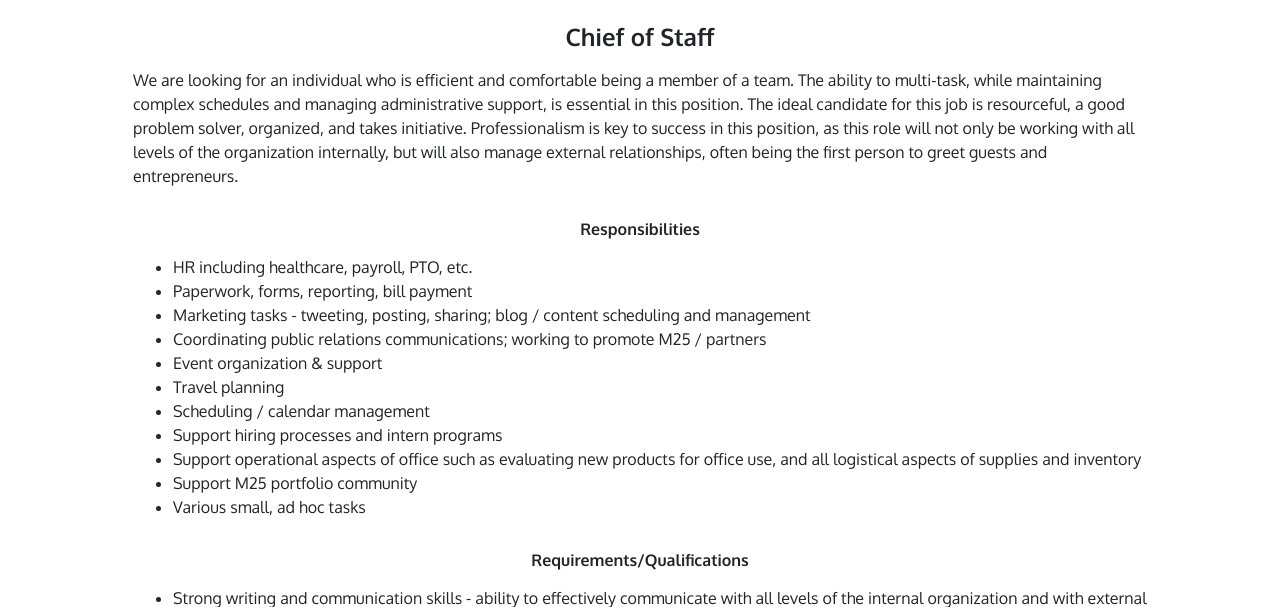
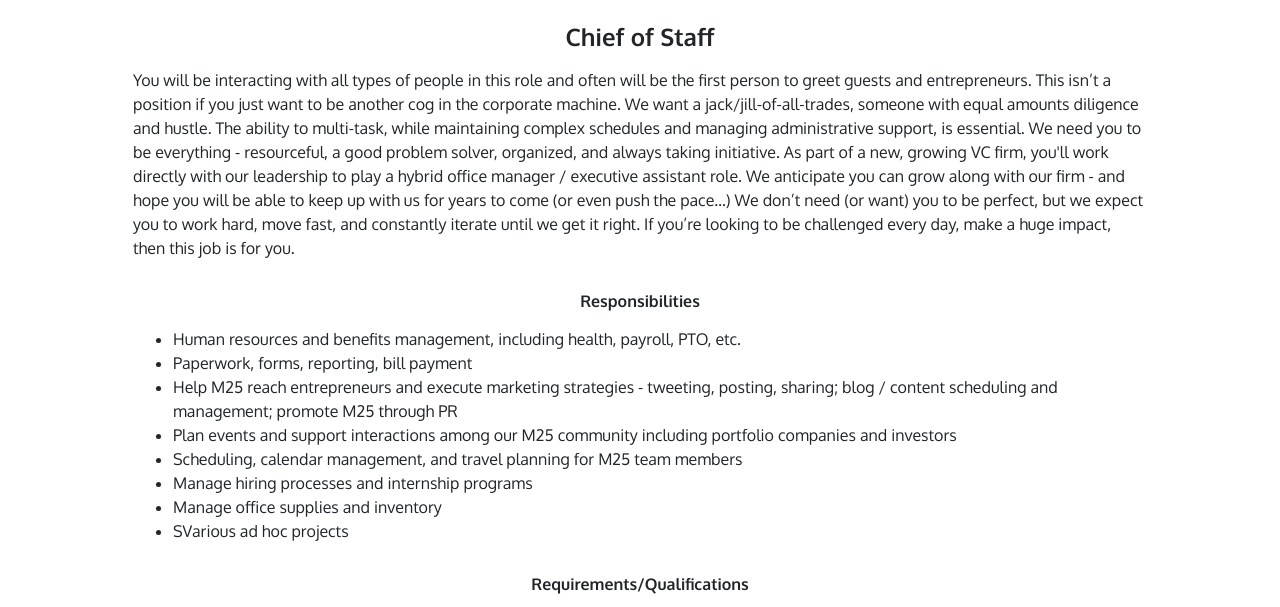
Before and after one commit to M25-vc/m25vc.github.io, a plain HTML site: page role.html in a window 1280 px wide. Shown: the part 137-744 px from the top of the page. Drawn offline with Linux system fonts and the light colour scheme.

Commit message:
change description

```diff
--- a/role.html
+++ b/role.html
@@ -117,7 +117,11 @@ footer {
         </div>
         <p>
           <div>
-            We are looking for an individual who is efficient and comfortable being a member of a team. The ability to multi-task, while maintaining complex schedules and managing administrative support, is essential in this position. The ideal candidate for this job is resourceful, a good problem solver, organized, and takes initiative. Professionalism is key to success in this position, as this role will not only be working with all levels of the organization internally, but will also manage external relationships, often being the first person to greet guests and entrepreneurs.
+You will be interacting with all types of people in this role and often will be the first person to greet guests and entrepreneurs. This isn’t a position if you just want to be another cog in the corporate machine. We want a jack/jill-of-all-trades, someone with equal amounts diligence and hustle. The ability to multi-task, while maintaining complex schedules and managing administrative support, is essential. We need you to be everything - resourceful, a good problem solver, organized, and always taking initiative.
+
+As part of a new, growing VC firm, you'll work directly with our leadership to play a hybrid office manager / executive assistant role. We anticipate you can grow along with our firm - and hope you will be able to keep up with us for years to come (or even push the pace…)
+
+We don’t need (or want) you to be perfect, but we expect you to work hard, move fast, and constantly iterate until we get it right. If you’re looking to be challenged every day, make a huge impact, then this job is for you.
           </p>
         </div>
 
@@ -126,17 +130,14 @@ footer {
         </div>
         <p>
           <ul>
-            <li>HR including healthcare, payroll, PTO, etc.</li>
+            <li>Human resources and benefits management, including health, payroll, PTO, etc.</li>
             <li>Paperwork, forms, reporting, bill payment</li>
-            <li>Marketing tasks - tweeting, posting, sharing; blog / content scheduling and management</li>
-            <li>Coordinating public relations communications; working to promote M25 / partners </li>
-            <li>Event organization & support</li>
-            <li>Travel planning</li>
-            <li>Scheduling / calendar management</li>
-            <li>Support hiring processes and intern programs</li>
-            <li>Support operational aspects of office such as evaluating new products for office use, and all logistical aspects of supplies and inventory</li>
-            <li>Support M25 portfolio community</li>
-            <li>Various small, ad hoc tasks</li>
+            <li>Help M25 reach entrepreneurs and execute marketing strategies - tweeting, posting, sharing; blog / content scheduling and management; promote M25 through PR</li>
+            <li>Plan events and support interactions among our M25 community including portfolio companies and investors</li>
+            <li>Scheduling, calendar management, and travel planning for M25 team members</li>
+            <li>Manage hiring processes and internship programs </li>
+            <li>Manage office supplies and inventory</li>
+            <li>SVarious ad hoc projects</li>
           </ul>
         </p>
         <div class="container-fluid text-center px-0">
@@ -146,19 +147,17 @@ footer {
           <ul>
             <li>Strong writing and communication skills - ability to effectively communicate with all levels of the internal organization and with external partners</li>
              <li>Excellent time management and organization skills</li>
-             <li>Strong leadership and management skills</li>
              <li>Experience with marketing / social media</li>
              <li>Experience managing reporting and presenting to management</li>
              <li>Comfortable working in a fast-paced, frequently changing, start-up environment</li>
              <li>College degree not mandatory, but helpful</li>
-             <li>Previous experience not required, but welcome</li>
           </ul>
         </p>
         <div class="container-fluid text-center apply">
           <button class="btn btn-m25" onclick=" window.open('https://goo.gl/forms/NQVMxcNH4QsBpAsC3','_blank')" type="submit" >Apply</button>
         </div>
         <p>
-          <strong>Brief Description of M25:</strong> M25 is one of the most active venture capital firms focused solely on early-stage investments in the Midwest. M25 has already invested in over sixty companies since their inception in 2015, and continues to invest in over twenty companies each year. Their collaborative, forward-thinking approach and diverse array of investments across industries and business models throughout the region has quickly established them as a key node in the Midwest startup ecosystem.
+          <strong>Brief Description of M25:</strong> M25 is one of the most active venture capital firms in the Midwest. M25 has already invested in over sixty companies since their inception in 2015, and continues to invest in over twenty companies each year. Their collaborative, forward-thinking approach and diverse array of investments across industries and business models throughout the region has quickly established them as a key node in the Midwest startup ecosystem.
         </p>
       </div>
     </section>
```
